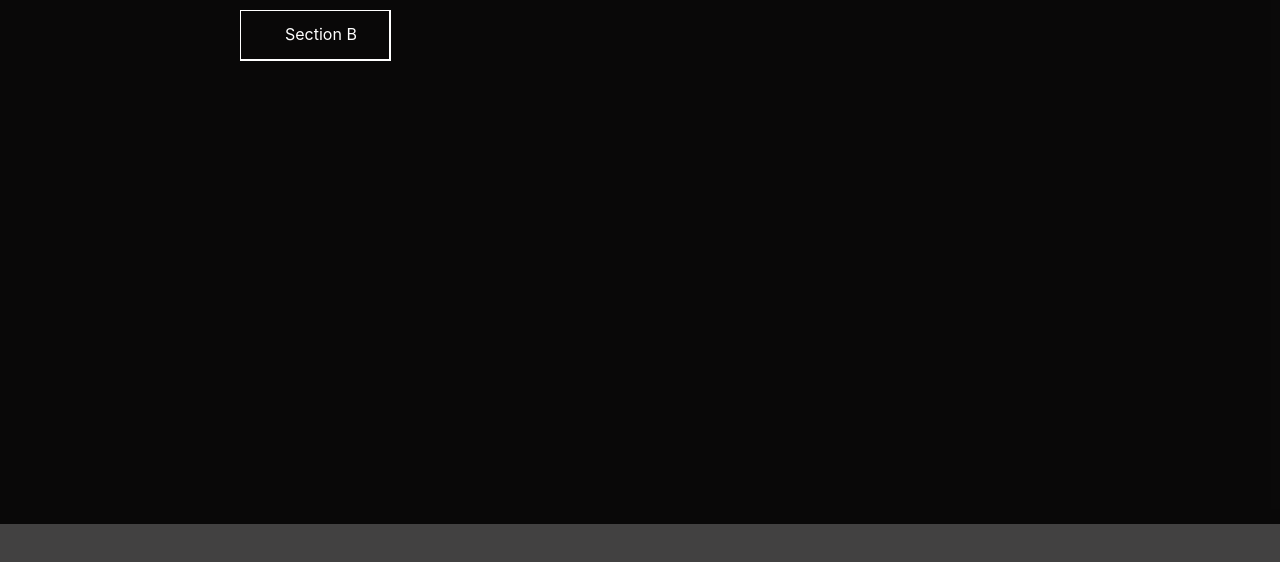
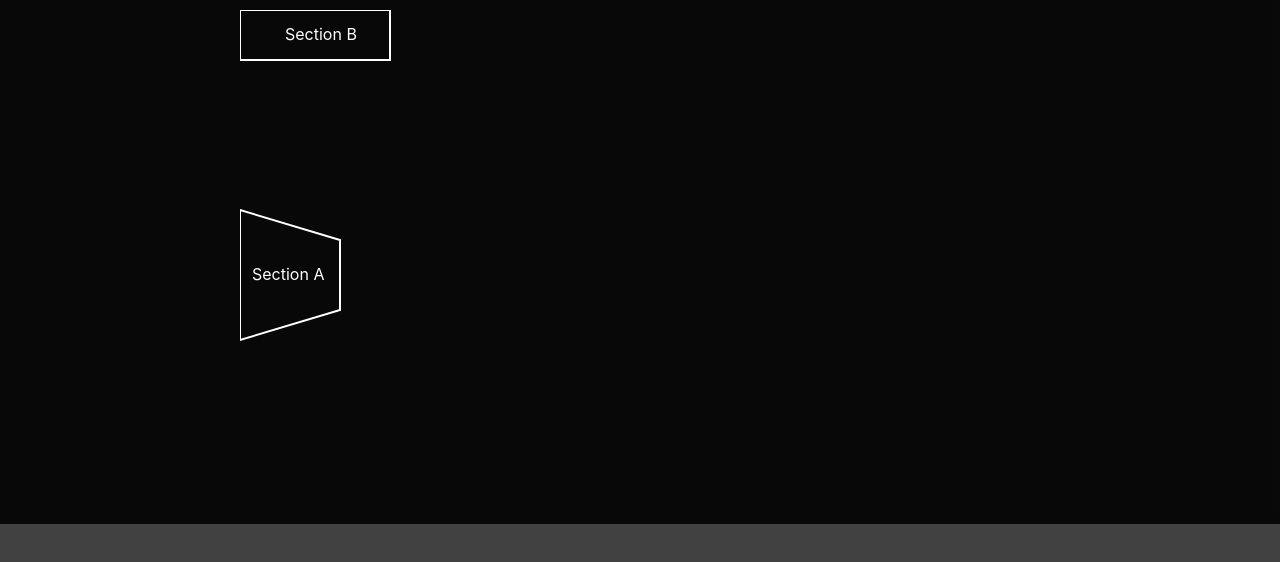
Before and after one commit to fahimegh/chart-app, a React (Create React App) app: page / in a window 1280 px wide. Shown: the top 562 px of the page. Built offline with nearby package versions, Linux system fonts and the light colour scheme.

Commit message:
add left trapezoid shape

```diff
--- a/src/components/svgShape/SvgShape.jsx
+++ b/src/components/svgShape/SvgShape.jsx
@@ -13,17 +13,25 @@ function Svgchape() {
         >
           {/* rectangle shape  */}
           <rect
-            // className={`shape ${isClicked ? "clicked" : ""}`}
             // x="50"
             // y="10"
             width="150"
             height="50"
-            // fill={selectedShape === "barChart" ? "#fa5f3c" : "blue"}
-            // style={{ cursor: "pointer" }}
-            // onClick={() => handleShapeClick("barChart")}
           />
           <text x="45" y="30" fill="#fff">
             Section B
+          </text>
+          {/*left trapezoid shape */}
+          <polygon
+            // fill="transparent"
+            // stroke="#fff"
+            // stroke-width="2"
+            // transform="rotate(90, 50, 150)"
+            // points="40,200 50,120 70,120 90,200"
+            points="0,200 100,230 100,300 0,330 "
+          />
+          <text x="12" y="270" fill="#fff">
+            Section A
           </text>
         </svg>
       </div>
--- a/src/components/svgShape/svgShape.module.css
+++ b/src/components/svgShape/svgShape.module.css
@@ -11,3 +11,8 @@ rect {
   stroke: #fff;
   stroke-width: 2;
 }
+polygon {
+  fill: transparent;
+  stroke: #fff;
+  stroke-width: 2;
+}
```
